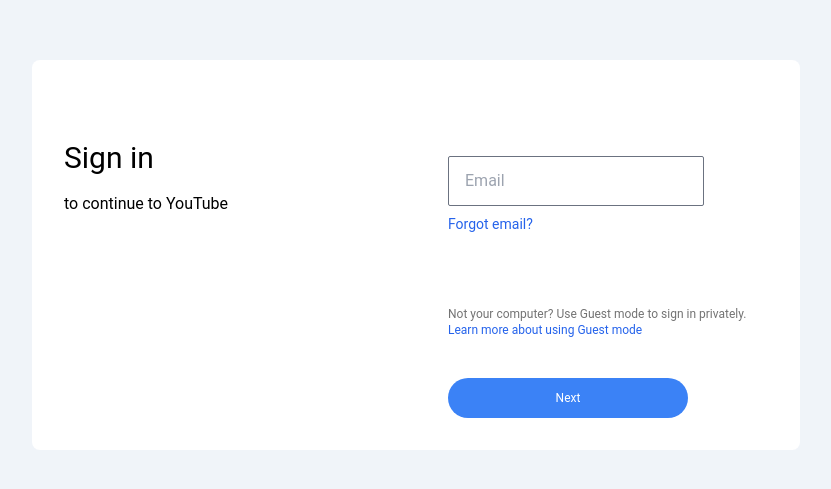
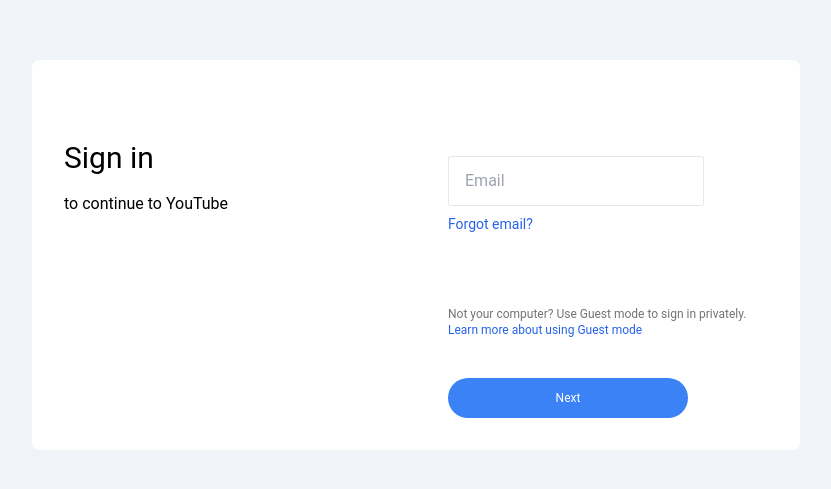
Before and after one commit to zeuzmakessoftware/mrbestdemo, a SvelteKit app: page /signin in a window 1280 px wide. Shown: the part 145-634 px from the top of the page, without its empty margins (224-1055 px from the left). Built offline with nearby package versions, Linux system fonts and the light colour scheme; some icons are missing; a web font is replaced by a local one.

Commit message:
fixed signin stuff

```diff
--- a/src/routes/signin/+page.svelte
+++ b/src/routes/signin/+page.svelte
@@ -1,18 +1,35 @@
-<script>
+<script lang="ts">
     import LogosGoogleIcon from '~icons/logos/google-icon';
-    import { onMount } from 'svelte';
+    import PhUserCircleLight from '~icons/ph/user-circle-light';
 
     let email = '';
     let password = '';
     let showPassword = false;
     let step = 1;
+    let emailValid = true;
 
     function nextStep() {
-        if (step === 1 && email) {
-            step = 2;
+        if (step === 1) {
+            if (isValidEmail(email)) {
+                emailValid = true;
+                step = 2;
+            } else {
+                emailValid = false;
+            }
         } else if (step === 2 && password) {
             window.location.href = 'https://www.youtube.com/watch?v=dQw4w9WgXcQ';
         }
+    }
+
+    function handleKeydown(event: KeyboardEvent) {
+        if (event.key === 'Enter') {
+            nextStep();
+        }
+    }
+
+    function isValidEmail(email: string): boolean {
+        const emailPattern = /^[^\s@]+@[^\s@]+\.[^\s@]+$/;
+        return emailPattern.test(email);
     }
 </script>
 
@@ -29,10 +46,7 @@
                     <h2 class="g text-3xl mt-6">Welcome</h2>
                     <div class="flex items-center mt-4">
                         <span class="border border-gray-300 rounded-full p-2">
-                            <!-- You can replace this with an actual icon if available -->
-                            <svg xmlns="http://www.w3.org/2000/svg" class="h-6 w-6" fill="none" viewBox="0 0 24 24" stroke="currentColor">
-                                <path stroke-linecap="round" stroke-linejoin="round" stroke-width="2" d="M16 12H8m0 0H4m4 0v8m4-8h4m-4-4v4m0 0V8m0-4h4v8M4 4h4m-4 4v8m4-8v8m4 0h4v8m-4-8H8m4-4V4m0 4v8m4 0v8m-4-8H8" />
-                            </svg>
+                            <PhUserCircleLight />
                         </span>
                         <p class="ml-2">{email}</p>
                     </div>
@@ -40,14 +54,20 @@
             </div>
             <div class="flex flex-col">
                 {#if step === 1}
-                    <input type="email" placeholder="Email" bind:value={email} class="border border-gray-500 rounded-sm p-3 w-64 mt-16 px-4" />
+                    <input
+                        type="email"
+                        placeholder="Email"
+                        bind:value={email}
+                        class="border rounded-sm p-3 w-64 mt-16 px-4 ${emailValid ? 'border-gray-500' : 'border-red-500 bg-red-300'}"
+                        on:keydown={handleKeydown}
+                    />
                     <a class="text-blue-600 text-sm my-2" href="/signin">Forgot email?</a>
                 {/if}
                 {#if step === 2}
                     {#if showPassword}
-                        <input type="text" placeholder="Enter your password" bind:value={password} class="border border-gray-500 rounded-sm p-3 w-64 px-4 mt-8" />
+                        <input type="text" placeholder="Enter your password" on:keydown={handleKeydown} bind:value={password} class="border border-gray-500 rounded-sm p-3 w-64 px-4 mt-8" />
                     {:else}
-                        <input type="password" placeholder="Enter your password" bind:value={password} class="border border-gray-500 rounded-sm p-3 w-64 px-4 mt-8" />
+                        <input type="password" placeholder="Enter your password" on:keydown={handleKeydown} bind:value={password} class="border border-gray-500 rounded-sm p-3 w-64 px-4 mt-8" />
                     {/if}
                     <div class="flex items-center mt-2">
                         <input type="checkbox" bind:checked={showPassword} class="mr-2" />
```
